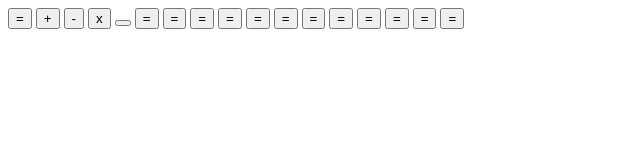
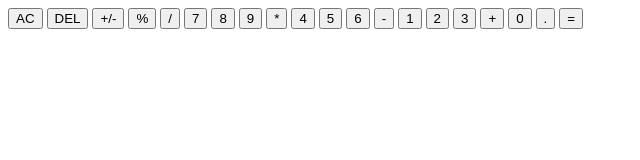
Before and after one commit to Cassleblack/calculator, a plain HTML site: page index.html in a window 1280 px wide. Shown: the whole page, without its empty margins (0-640 px from the left). Drawn offline with Linux system fonts and the light colour scheme.

Commit message:
added buttons to .html

```diff
--- a/index.html
+++ b/index.html
@@ -8,24 +8,26 @@
     </head>
     <body>
         <div class="container" id="container">
-            <button>=</button>
-            <button>+</button>
-            <button>-</button>
-            <button>x</button>
-            <button></button>
-            <button>=</button>
-            <button>=</button>
-            <button>=</button>
-            <button>=</button>
-            <button>=</button>
-            <button>=</button>
-            <button>=</button>
-            <button>=</button>
-            <button>=</button>
-            <button>=</button>
-            <button>=</button>
-            <button>=</button>
-
+            <button class="btn" id="AC">AC</button>
+            <button class="btn" id="DEL">DEL</button>
+            <button class="btn" id="addOrSub">+/-</button>
+            <button class="btn" id="percent">%</button>
+            <button class="btn" id="divide">/</button>
+            <button class="btn" id="seven">7</button>
+            <button class="btn" id="eight">8</button>
+            <button class="btn" id="nine">9</button>
+            <button class="btn" id="multiply">*</button>
+            <button class="btn" id="four">4</button>
+            <button class="btn" id="five">5</button>
+            <button class="btn" id="six">6</button>
+            <button class="btn" id="subtract">-</button>
+            <button class="btn" id="one">1</button>
+            <button class="btn" id="two">2</button>
+            <button class="btn" id="three">3</button>
+            <button class="btn" id="add">+</button>
+            <button class="btn" id="zero">0</button>
+            <button class="btn" id="point">.</button>
+            <button class="btn" id="equals">=</button>
         </div>
     </body>
 </html>
```
